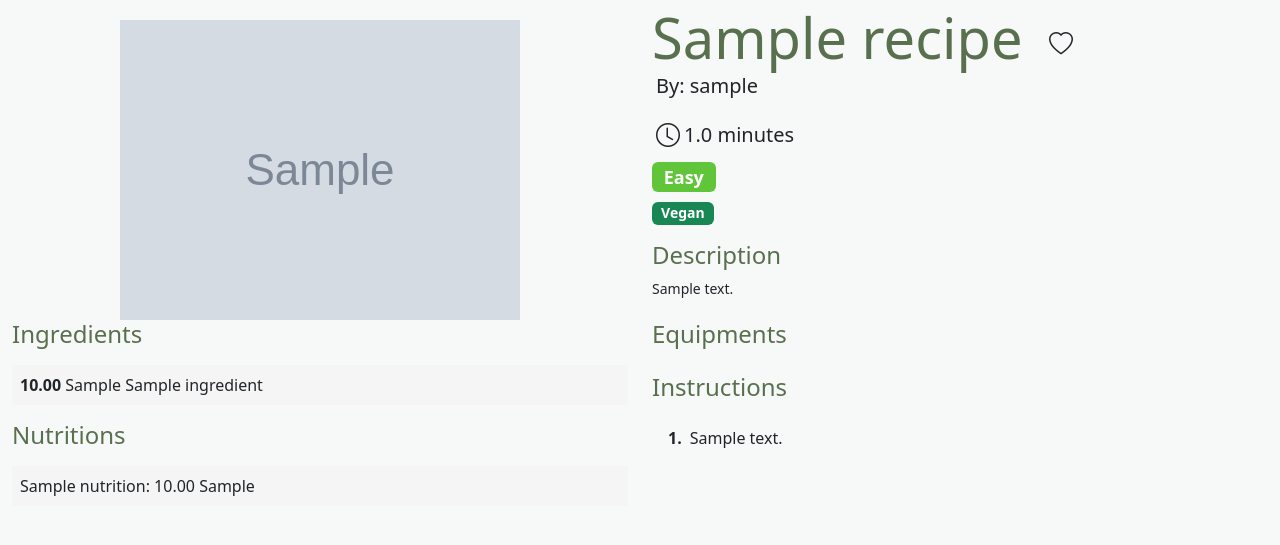
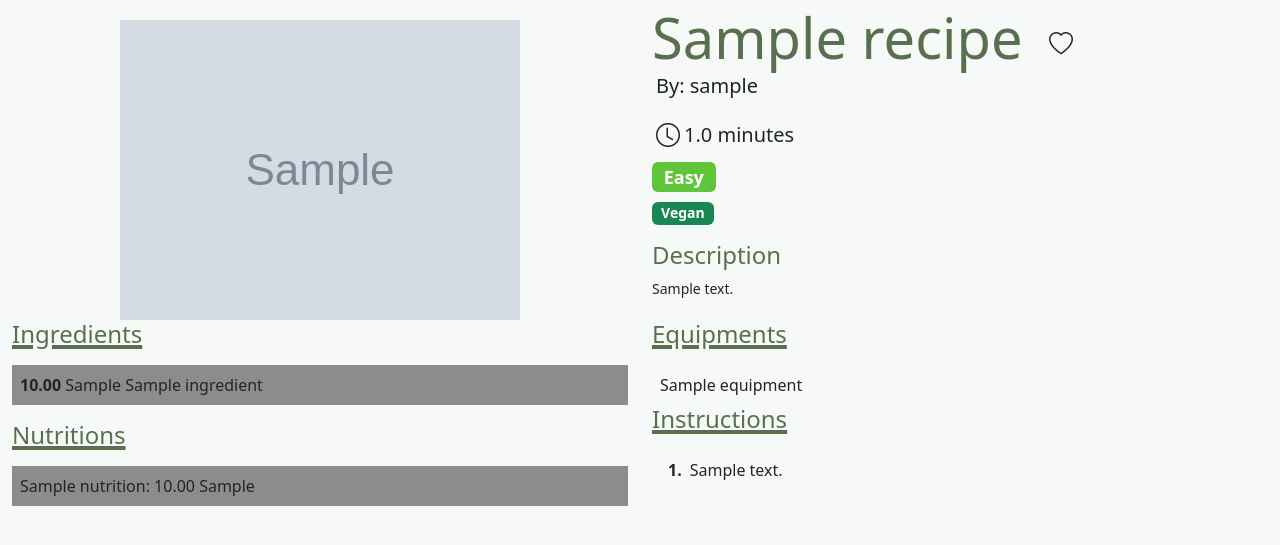
Before and after one commit to PichapopRo/project-pantry, a Django app: page /recipes/1/ in a window 1280 px wide. Shown: the part 137-682 px from the top of the page. Run offline with Django 5.2, Linux system fonts and the light colour scheme; data comes from the database, SQL or seed files in the repository; tables that the repository leaves empty hold one stand-in row (values such as "Sample post"); grey boxes marked "Sample" are stand-in pictures; some web fonts are replaced.

Commit message:
Addition for equipment and change of styling

```diff
--- a/templates/user_page.html
+++ b/templates/user_page.html
@@ -1,4 +1,3 @@
-<link rel="stylesheet" href="https://cdn.jsdelivr.net/npm/bootstrap@4.3.1/dist/css/bootstrap.min.css" integrity="sha384-ggOyR0iXCbMQv3Xipma34MD+dH/1fQ784/j6cY/iJTQUOhcWr7x9JvoRxT2MZw1T" crossorigin="anonymous">
 <head>
     <meta charset="utf-8">
     <meta name="viewport" content="width=device-width, initial-scale=1, shrink-to-fit=no">
--- a/webpage/models.py
+++ b/webpage/models.py
@@ -10,7 +10,7 @@ from django.utils import timezone
 
 
 class Ingredient(models.Model):
-    """An ingredient contains the name, a spoonacauar_id(if exists) and a link to a picture."""
+    """An ingredient contains the name, a spoonacular_id(if exists) and a link to a picture."""
 
     name = models.CharField(max_length=100, default='Unnamed Ingredient')
     spoonacular_id = models.IntegerField(unique=True, null=True, blank=True)
@@ -22,7 +22,7 @@ class Ingredient(models.Model):
 
 
 class Equipment(models.Model):
-    """Equipment contains the name, a spoonacauar_id(if exists) and a link to a picture."""
+    """Equipment contains the name, a spoonacular_id(if exists) and a link to a picture."""
 
     name = models.CharField(max_length=100, default='Unnamed Equipment')
     spoonacular_id = models.IntegerField(unique=True, null=True, blank=True)
--- a/webpage/static/styles/style.css
+++ b/webpage/static/styles/style.css
@@ -49,7 +49,7 @@ h1{
     background-color: #f0504e;
 }
 .alternate {
-background-color: #f5f5f5;
+background-color: #8c8c8c;
 }
 ul {
 list-style-type: none;
@@ -64,3 +64,7 @@ cursor: pointer;
 .favourite-btn {
 z-index: 1;
 }
+.thick {
+  text-decoration: solid underline 4px;
+  color: #59704e;
+}
--- a/webpage/templates/recipes/description.html
+++ b/webpage/templates/recipes/description.html
@@ -56,8 +56,6 @@
     <meta name="viewport" content="width=device-width, initial-scale=1.0">
     <title>{{ recipe.name }}</title>
 </head>
-    {% load static %}
-    <link rel="stylesheet" href="{% static 'styles/style.css' %}">
 <body>
 <div class="d-grid d-md-block">
     <a href="{% url 'recipe_list' %}" class="btn btn-success my-3 mx-3" type="button">Go Back</a>
@@ -109,7 +107,7 @@
             <p style="font-size: 14px">{{ recipe.description }}</p>
             </div>
             <div class="col-md-6">
-            <h4 class="mb-3">Ingredients</h4>
+            <h4 class="mb-3 thick">Ingredients</h4>
                 <ul class="list-group" id="ingredients">
                     {% for ingredient in recipe.get_ingredients %}
                     <li class="checked" onclick="cross_out(this)"><p class="my-2 mx-2"><b>{{ ingredient.amount }}</b> {{ ingredient.unit }} {{ ingredient.ingredient.name }}</p></li>
@@ -132,7 +130,7 @@
                     }
                 }
                 </script>
-                <h4 class="mb-3 mt-3">Nutritions</h4>
+                <h4 class="mb-3 mt-3 thick">Nutritions</h4>
                 <ul class="list-group fill" id="nutrition">
                     {% for nutrients in recipe.get_nutrition %}
                     <li><p class="my-2 mx-2">{{ nutrients }}</p></li>
@@ -146,14 +144,19 @@
                 </script>
             </div>
             <div class="col-md-6">
-            <h4 class="mb-3">Equipments</h4>
+            <h4 class="mb-3 thick">Equipments</h4>
             <ul class="list-group fill" id="equipment">
                 {% for equipment in equipments %}
-                <li class="checked"><p class="my-2 mx-2">{{ equipment.name }}</li>
+                <li class="checked"><p class="my-2 mx-2">{{ equipment.equipment.name }}</li>
                 {% empty %}
                 {% endfor %}
             </ul>
-            <h4 class="mb-3">Instructions</h4>
+            <script>
+                    $(document).ready(function(){
+                    $('#equipment li:nth-child(even)').addClass('alternate');
+                    });
+                </script>
+            <h4 class="mb-3 thick">Instructions</h4>
             <ul class="list-group fill" id="steps">
                 {% for step in steps %}
                 <li class="checked" onclick="cross_out(this)"><p class="my-2 mx-2"><b class="mx-2">{{ step.number }}.</b>{{ step.description }}</p></li>
```
Also changed, not shown: webpage/static/webpage/style.css (+6 -2 lines).
